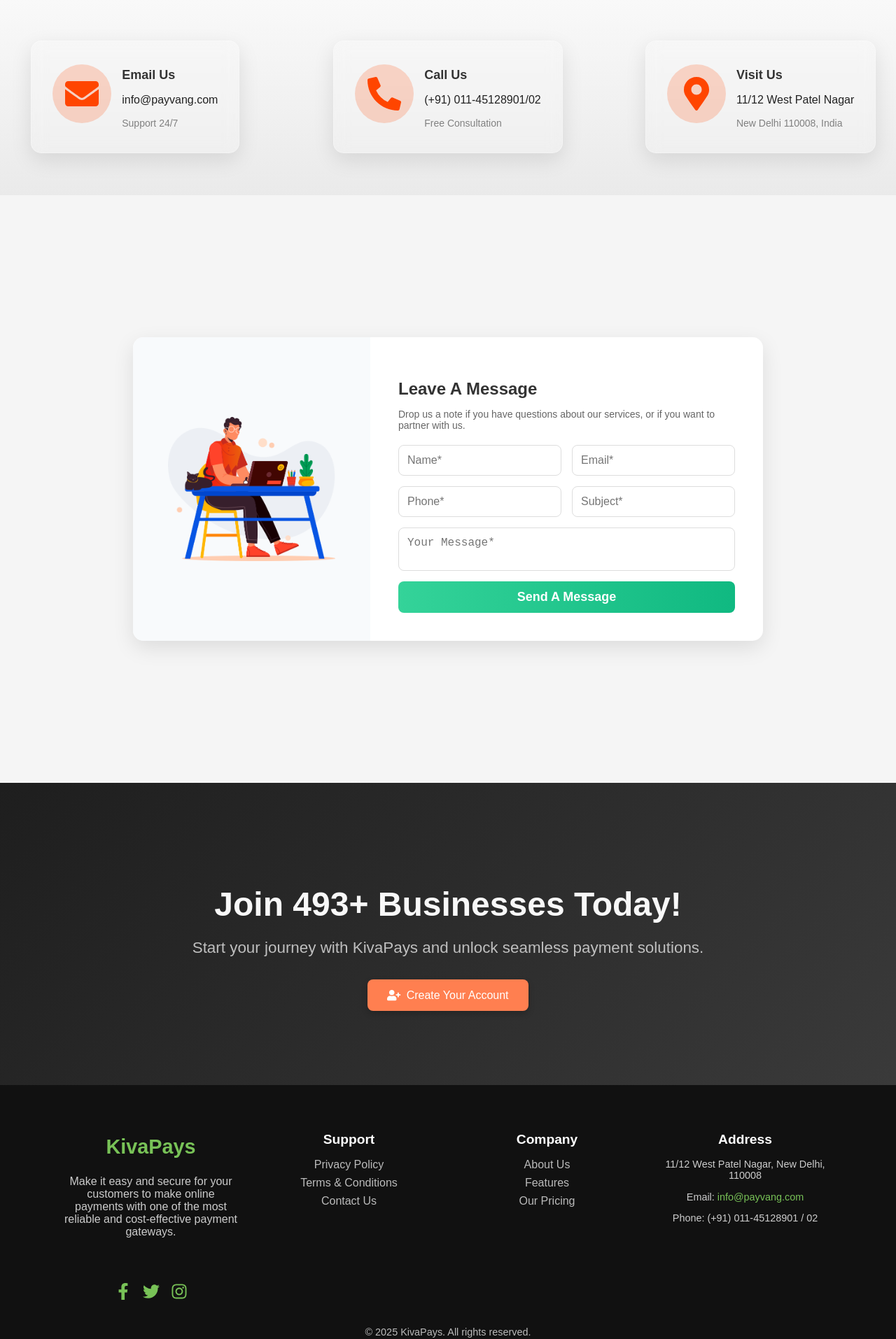
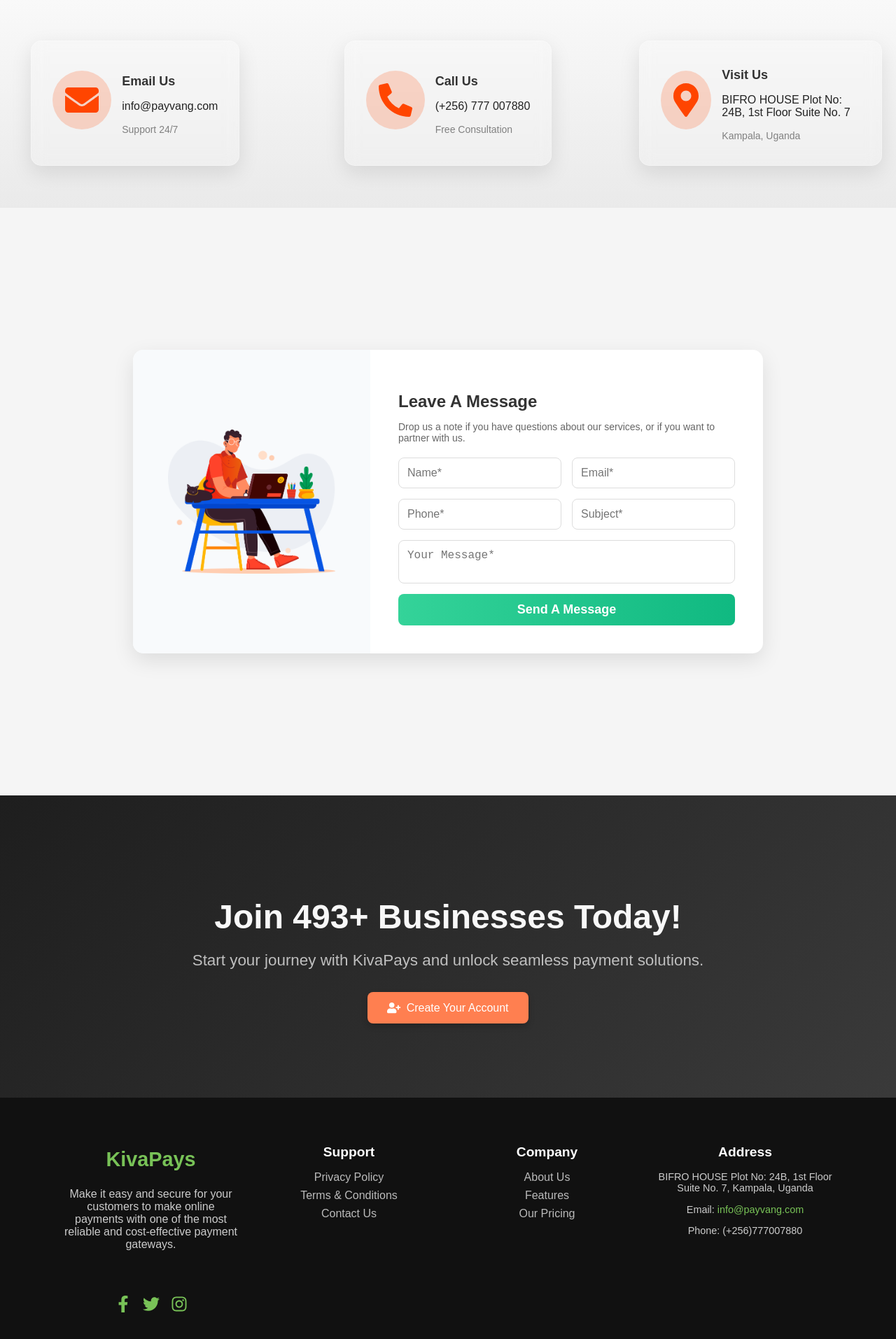
Before and after one commit to payvangworkspace/Kiva, a React (Create React App) app: page /contact in a window 1280 px wide. Shown: the part 402-2316 px from the top of the page at 70% size. Built offline with nearby package versions, Linux system fonts and the light colour scheme.

Commit message:
Contact Details Updated

```diff
--- a/src/Components/ClientUnderstanding.js
+++ b/src/Components/ClientUnderstanding.js
@@ -5,8 +5,6 @@
   const navigate=useNavigate();
 const redirectToAbout=()=>{
 navigate("/about")
-
-
 }
 
 
--- a/src/Components/ContactSection.js
+++ b/src/Components/ContactSection.js
@@ -12,14 +12,14 @@
   {
     icon: <FaPhoneAlt />,
     title: "Call Us",
-    info: "(+91) 011-45128901/02",
+    info: "(+256) 777 007880",
     subtitle: "Free Consultation",
   },
   {
     icon: <FaMapMarkerAlt />,
     title: "Visit Us",
-    info: "11/12 West Patel Nagar",
-    subtitle: "New Delhi 110008, India",
+    info: "BIFRO HOUSE Plot No: 24B, 1st Floor Suite No. 7",
+    subtitle: "Kampala, Uganda",
   },
 ];
 
--- a/src/Components/Footer.js
+++ b/src/Components/Footer.js
@@ -33,9 +33,9 @@
 
         <div className="footer-contact">
           <h3>Address</h3>
-          <p>11/12 West Patel Nagar, New Delhi, 110008</p>
+          <p>BIFRO HOUSE Plot No: 24B, 1st Floor Suite No. 7, Kampala, Uganda</p>
           <p>Email: <a href="mailto:info@payvang.com">info@payvang.com</a></p>
-          <p>Phone: (+91) 011-45128901 / 02</p>
+          <p>Phone: (+256)777007880</p>
         </div>
 
         <div className="footer-socials">
--- a/src/Components/LoginSection.js
+++ b/src/Components/LoginSection.js
@@ -2,6 +2,8 @@
 import Navbar from './Navbar';
 import Login from './Login';
 import Loader from './Loader';
+import BusinessCreateAccount from './BusinessCreateAccount'
+import Footer from './Footer';
 
 export const LoginSection = () => {
   const [loading, setLoading] = useState(true);
@@ -23,6 +25,8 @@
         <>
           <Navbar />
           <Login />
+         <BusinessCreateAccount/>
+         <Footer/>
         </>
       )}
     </>
```
